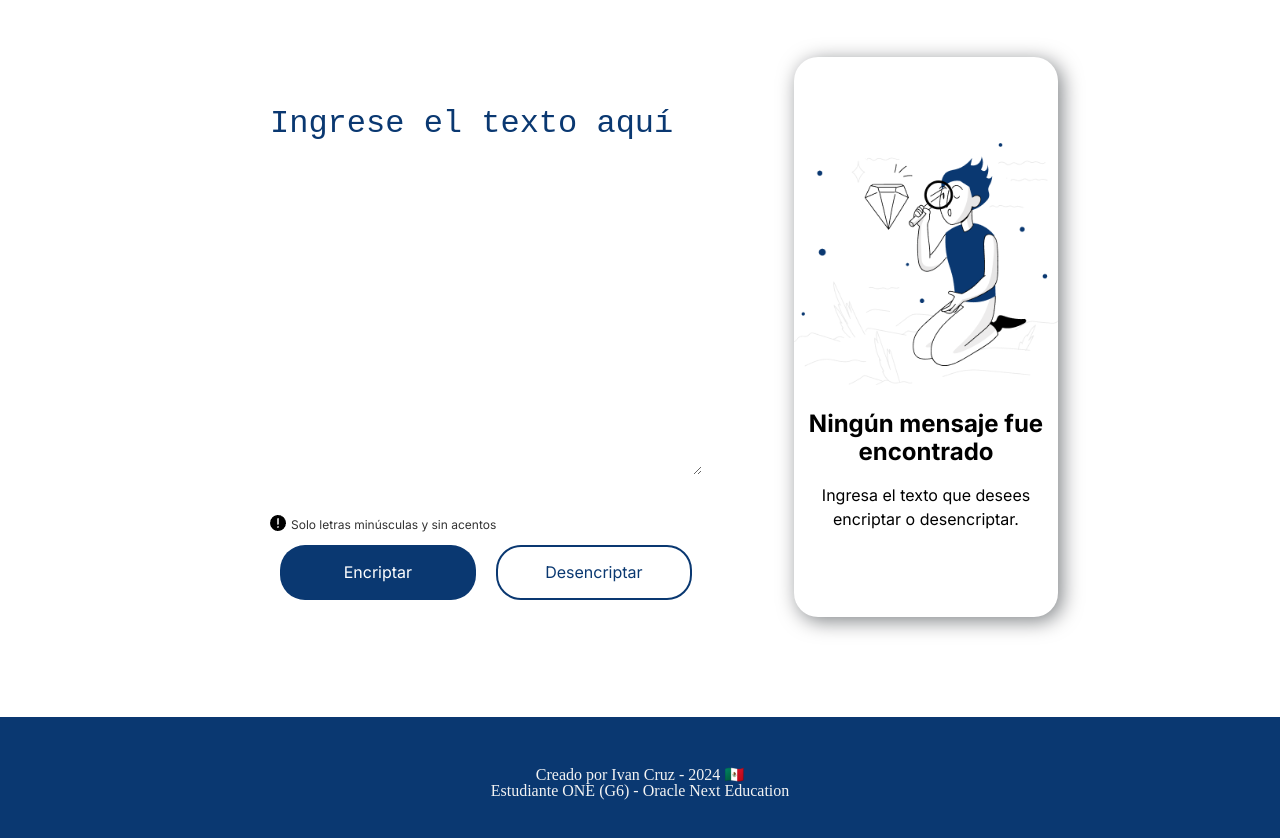
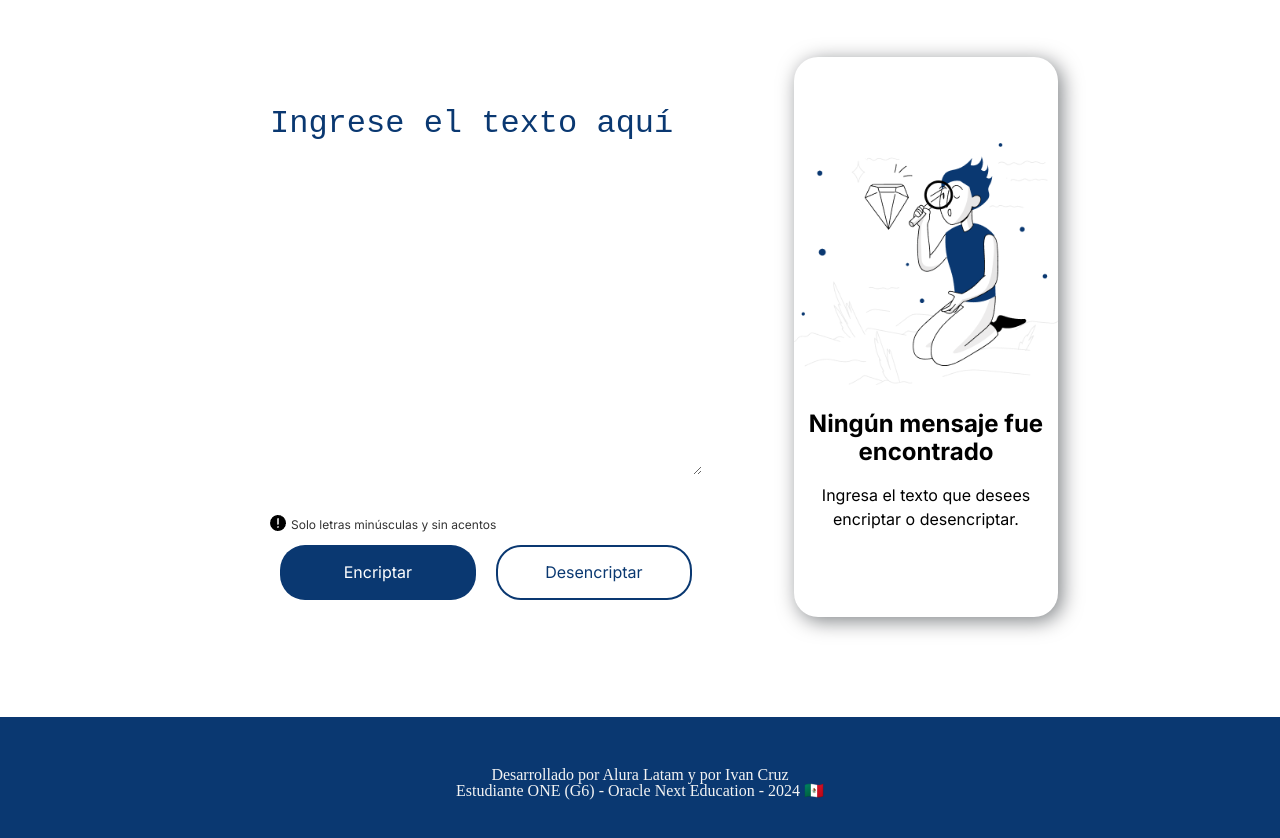
Before and after one commit to Ivandv19/challenge-encriptador, a plain HTML site: page index.html in a window 1280 px wide. Shown: the part 150-988 px from the top of the page. Drawn offline with Linux system fonts and the light colour scheme.

Commit message:
refactor: cambia contenido de footer

```diff
--- a/index.html
+++ b/index.html
@@ -91,7 +91,8 @@
         <!-- Pie de página del documento -->
         <div class="container-footer">
             <!-- Contenedor del pie de página -->
-            <p>Creado por Ivan Cruz - 2024 🇲🇽 <br> Estudiante ONE (G6) - Oracle Next Education </p>
+            <p>Desarrollado por Alura Latam y por Ivan Cruz <br> Estudiante ONE (G6) -
+                Oracle Next Education - 2024 🇲🇽  </p>
             <!-- Información del creador -->
         </div>
     </footer>
```
